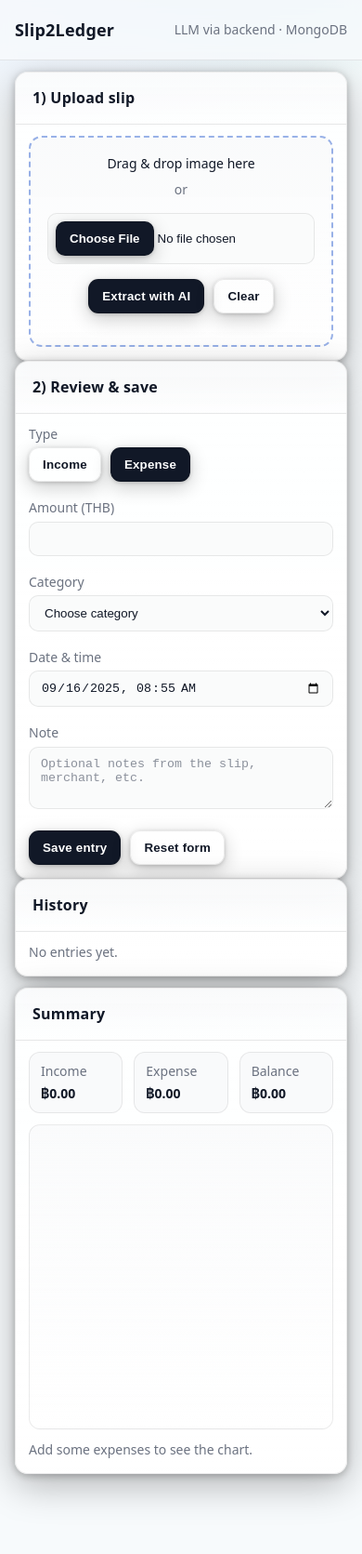
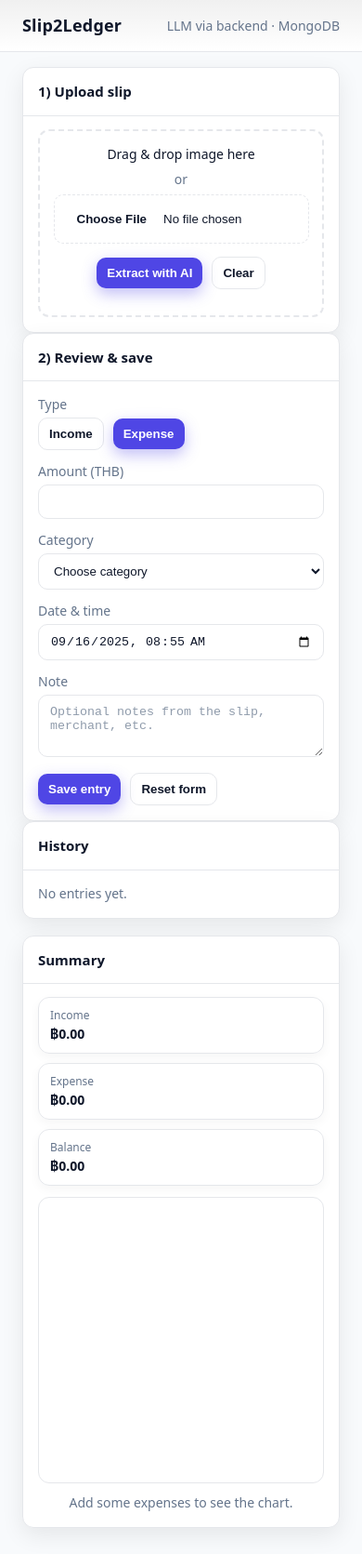
Before and after one commit to H2O-Tnp/slip2ledger, a website: page frontend/index.html in a window 390 px wide. Shown: the whole page at 93% size. Drawn offline with Linux system fonts and the light colour scheme; no server answers.

Commit message:
@media complete?

```diff
--- a/frontend/scripts/ui.js
+++ b/frontend/scripts/ui.js
@@ -129,15 +129,11 @@
     segments = top;
   }
 
-  // legend mode for narrow / crowded
-  // const small = width <= 420 || segments.length > 6;
-  const small = width <= 340 || segments.length > 10;
 
   const cx = width / 2;
   let cy = height / 2;
-  let r = Math.min(width, height) / (small ? 2.6 : 2.2);
+  let r = Math.min(width, height) / 3.0;
 
-  if (small) {
   const rows = Math.ceil(segments.length / (width >= 340 ? 2 : 1));
   const legendHeight = 24 + rows * 22 + 8;
   const needed = Math.max(220, (r*2 + 24 + legendHeight));
@@ -145,10 +141,9 @@
     canvas.style.height = Math.ceil(needed) + "px";
     ctx = prepareCanvas(canvas);
     width = canvas.clientWidth; height = canvas.clientHeight;
-      r = Math.min(width, height) / 2.6;
+    r = Math.min(width, height) / 3.0;
   }
   cy = Math.min(height * 0.42, (height - legendHeight) * 0.5);
-  }
 
   // angles
   let start = -Math.PI / 2;
@@ -165,7 +160,7 @@
     ctx.fillStyle = a.color; ctx.fill();
   });
 
-  if (small) {
+
   // legend rows below
   const pct = (v)=> Math.round((v/total)*100) + '%';
   const colCount = width >= 340 ? 2 : 1;
@@ -187,80 +182,6 @@
     ctx.fillText(`${s.name} ${pct(s.value)}`, x + 16, y);
   });
   return;
-  }
-
-  // outside labels + curved leaders (desktop/tablet)
-  const rightLabels = [], leftLabels = [];
-  arcs.forEach(a => {
-    const rightSide = Math.cos(a.mid) >= 0;
-    const baseY = cy + Math.sin(a.mid) * (r + 10);
-    const pct = Math.round((a.seg.value / total) * 100);
-    const label = `${a.seg.name} ${pct}%`;
-    (rightSide ? rightLabels : leftLabels).push({
-      side: rightSide ? 'r' : 'l',
-      mid: a.mid,
-      y: baseY,
-      color: a.color,
-      label
-    });
-  });
-  rightLabels.sort((a,b)=>a.y-b.y);
-  leftLabels.sort((a,b)=>a.y-b.y);
-
-  const placeColumn = (list, side) => {
-    let lastY = -Infinity;
-    list.forEach(item => {
-      if (item.y - lastY < MIN_LABEL_SPACING) item.y = lastY + MIN_LABEL_SPACING;
-      lastY = item.y;
-
-      const mid = item.mid;
-      const aOuterX = cx + Math.cos(mid) * (r + 4);
-      const aOuterY = cy + Math.sin(mid) * (r + 4);
-      const elbowX = cx + Math.cos(mid) * (r + 20);
-      const elbowY = cy + Math.sin(mid) * (r + 20);
-      const labelX = side === 'r' ? cx + r + 72 : cx - r - 72;
-      const labelY = item.y;
-
-      // curved leader
-      ctx.strokeStyle = lineColor;
-      ctx.lineWidth = 1.5;
-      ctx.beginPath();
-      ctx.moveTo(aOuterX, aOuterY);
-      ctx.quadraticCurveTo(elbowX, elbowY, labelX + (side==='r'? -16 : 16), labelY);
-      ctx.stroke();
-
-      // arrowhead at slice
-      const arrowLen = 10;
-      const theta = Math.atan2(aOuterY - elbowY, aOuterX - elbowX);
-      const tipX = aOuterX, tipY = aOuterY;
-      const leftX = tipX - arrowLen * Math.cos(theta - Math.PI/8);
-      const leftY = tipY - arrowLen * Math.sin(theta - Math.PI/8);
-      const rightX = tipX - arrowLen * Math.cos(theta + Math.PI/8);
-      const rightY = tipY - arrowLen * Math.sin(theta + Math.PI/8);
-      ctx.fillStyle = lineColor;
-      ctx.beginPath();
-      ctx.moveTo(tipX, tipY);
-      ctx.lineTo(leftX, leftY);
-      ctx.lineTo(rightX, rightY);
-      ctx.closePath();
-      ctx.fill();
-
-      // label pill
-      ctx.font = '12px system-ui, -apple-system, Segoe UI, Roboto';
-      ctx.textAlign = side === 'r' ? 'left' : 'right';
-      ctx.textBaseline = 'middle';
-      const textW = ctx.measureText(item.label).width;
-      const padX = 8, boxH = 22, radius = 10;
-      const boxW = textW + padX*2;
-      const boxX = side === 'r' ? (labelX - 4) : (labelX - boxW + 4);
-      const boxY = labelY - boxH/2;
-      roundRect(ctx, boxX, boxY, boxW, boxH, radius, labelBg, lineColor);
-      ctx.fillStyle = labelFg;
-      ctx.fillText(item.label, boxX + (side==='r'? padX : boxW - padX), labelY);
-    });
-  };
-  placeColumn(rightLabels, 'r');
-  placeColumn(leftLabels, 'l');
 }
 
 /* helper for rounded pill labels */
--- a/frontend/styles.css
+++ b/frontend/styles.css
@@ -1,280 +1,321 @@
-/* filepath: /Users/narinthon/Desktop/slip2ledger/frontend/styles.css */
+/* ===== CSS Variables (Light) ===== */
+:root {
+  --bg: #f8fafc;
+  --fg: #0f172a;
+  --muted: #64748b;
 
-/* ===== CSS Variables (light/dark) ===== */
-:root {
-  --bg: #0b1220;
-  --card: #0f172a;
-  --card-2: #0b132a;
-  --text: #e5e7eb;
-  --muted: #93a3b8;
-  --border: rgba(148, 163, 184, 0.18);
-  --ring: #3b82f6;
+  --card: #ffffff;
+  --border: #e5e7eb;
+  --shadow: 0 8px 24px rgba(0,0,0,.08);
+
+  --primary: #4f46e5;
+  --primary-600: #4338ca;
+  --primary-100: #eef2ff;
+
   --ok: #10b981;
   --warn: #f59e0b;
-  --danger: #ef4444;
-  --chip-bg: rgba(148, 163, 184, 0.12);
-  --chip-fg: #e5e7eb;
+  --error: #ef4444;
 
-  --radius: 14px;
-  --radius-sm: 10px;
+  --chip-bg: #eef2ff;
+  --chip-fg: #3730a3;
 
-  --shadow: 0 12px 40px rgba(0, 0, 0, 0.28), 0 2px 8px rgba(0, 0, 0, 0.25);
-  --shadow-sm: 0 6px 20px rgba(0, 0, 0, 0.2), 0 1px 4px rgba(0, 0, 0, 0.18);
-
-  --container: 1100px;
-  --gap: 18px;
-  --gap-lg: 22px;
-
-  --btn-bg: #1f2937;
-  --btn-fg: #e5e7eb;
-  --btn-border: rgba(148, 163, 184, 0.25);
-  --btn-hover: #374151;
+  --radius: 12px;
 }
 
-@media (prefers-color-scheme: light) {
+/* ===== Dark Mode ===== */
+@media (prefers-color-scheme: dark) {
   :root {
-    --bg: #f7fafc;
-    --card: #ffffff;
-    --card-2: #f9fafb;
-    --text: #111827;
-    --muted: #6b7280;
-    --border: rgba(0, 0, 0, 0.08);
-    --ring: #2563eb;
-    --chip-bg: rgba(15, 23, 42, 0.06);
-    --chip-fg: #111827;
+    --bg: #0b1020;
+    --fg: #e5e7eb;
+    --muted: #94a3b8;
 
-    --btn-bg: #111827;
-    --btn-fg: #ffffff;
-    --btn-border: rgba(0, 0, 0, 0.12);
-    --btn-hover: #1f2937;
+    --card: #0f172a;
+    --border: rgba(255,255,255,.08);
+    --shadow: 0 10px 28px rgba(0,0,0,.35);
+
+    --primary: #6366f1;
+    --primary-600: #5457e6;
+    --primary-100: #1c2142;
+
+    --chip-bg: #1e293b;
+    --chip-fg: #c7d2fe;
   }
 }
 
-/* ===== Reset + Base ===== */
-* { box-sizing: border-box; }
-html { -webkit-text-size-adjust: 100%; }
+/* ===== Base ===== */
+*,
+*::before,
+*::after { box-sizing: border-box; }
+
+html, body { height: 100%; }
+
 body {
   margin: 0;
-  height: 100%;
+  background: var(--bg);
+  color: var(--fg);
+  font: 14px/1.5 system-ui, -apple-system, Segoe UI, Roboto, "Helvetica Neue", Arial, "Noto Sans", "Liberation Sans", sans-serif;
+  -webkit-font-smoothing: antialiased;
+  -moz-osx-font-smoothing: grayscale;
+}
+
+img, canvas { max-width: 100%; height: auto; }
+
+a { color: var(--primary); text-decoration: none; }
+a:hover { text-decoration: underline; }
+
+::selection { background: var(--primary-100); color: var(--fg); }
+
+/* Focus visible for accessibility */
+:focus-visible {
+  outline: 2px solid var(--primary);
+  outline-offset: 2px;
+  border-radius: 8px;
+}
+
+/* ===== Layout ===== */
+.container {
+  width: min(1100px, 100% - 32px);
+  margin: 0 auto;
+  padding: 0 8px;
+}
+
+.topbar {
+  position: sticky;
+  top: 0;
+  z-index: 20;
   background:
-    radial-gradient(1200px 600px at 10% -10%, rgba(59,130,246,.18), transparent 50%),
-    radial-gradient(800px 500px at 90% -10%, rgba(16,185,129,.18), transparent 55%),
-    var(--bg);
-  color: var(--text);
-  font: 14px/1.45 system-ui, -apple-system, Segoe UI, Roboto, Helvetica, Arial, "Apple Color Emoji", "Segoe UI Emoji";
+    linear-gradient(180deg, rgba(0,0,0,.06), rgba(0,0,0,0)) ,
+    var(--card);
+  border-bottom: 1px solid var(--border);
+  backdrop-filter: saturate(140%) blur(6px);
 }
-a { color: var(--ring); text-decoration: none; }
-img { max-width: 100%; display: block; }
-.container { max-width: var(--container); margin: 0 auto; padding: 0 16px; }
+.topbar .row {
+  display: flex; align-items: center; gap: 16px;
+  padding: 14px 0;
+}
+.topbar h1 {
+  margin: 0; font-size: 20px; letter-spacing: .2px;
+}
+.spacer { flex: 1; }
 .muted { color: var(--muted); }
 
-/* ===== Topbar ===== */
-.topbar {
-  position: sticky; top: 0; z-index: 40;
-  backdrop-filter: saturate(140%) blur(8px);
-  background: color-mix(in oklab, var(--bg) 86%, transparent);
-  border-bottom: 1px solid var(--border);
+/* Main grid */
+.grid {
+  display: grid;
+  grid-template-columns: 1fr;
+  gap: 18px;
+  padding: 16px 0 28px;
 }
-.topbar .row { display: flex; align-items: center; gap: 14px; height: 64px; }
-.topbar h1 { margin: 0; font-size: 18px; letter-spacing: .2px; }
-.spacer { flex: 1; }
+.left { min-width: 0; }
+.rightpanel { min-width: 0; }
+.rightpanel > .card { position: sticky; top: 16px; }
 
-/* ===== Layout grid ===== */
-main .grid {
-  display: grid;
-  grid-template-columns: 1.6fr 1fr;
-  gap: var(--gap-lg);
-  padding: 22px 0 28px;
-}
-@media (max-width: 980px) {
-  main .grid { grid-template-columns: 1fr; }
+@media (min-width: 980px) {
+  .grid {
+    grid-template-columns: minmax(0, 1fr) 360px;
+    align-items: start;
+  }
 }
 
-/* Sticky right panel on desktop */
-.rightpanel { position: sticky; top: 84px; height: fit-content; }
-
-/* ===== Card ===== */
+/* Cards */
 .card {
-  background: linear-gradient(180deg, color-mix(in oklab, var(--card) 82%, transparent), var(--card));
+  background: var(--card);
   border: 1px solid var(--border);
   border-radius: var(--radius);
   box-shadow: var(--shadow);
   overflow: clip;
 }
 .card > h2 {
-  margin: 0; padding: 16px 18px; font-size: 16px; letter-spacing: .2px;
+  margin: 0;
+  padding: 14px 16px;
+  font-size: 16px;
   border-bottom: 1px solid var(--border);
-  background: linear-gradient(180deg, color-mix(in oklab, var(--card-2) 86%, transparent), transparent);
 }
-.card .content { padding: 16px 18px 18px; }
+.card > .content {
+  padding: 14px 16px 16px;
+}
 
-/* ===== Generic rows ===== */
-.rowgap { display: grid; gap: var(--gap); grid-template-columns: repeat(2, minmax(0,1fr)); }
-@media (max-width: 720px) { .rowgap { grid-template-columns: 1fr; } }
+/* Utilities */
+.row { display: flex; align-items: center; gap: 10px; }
+.actions { display: flex; align-items: center; gap: 10px; justify-content: flex-end; }
+.rowgap { display: grid; gap: 12px; }
+@media (min-width: 700px) {
+  .rowgap { grid-template-columns: 1fr 1fr; }
+  .rowgap > .actions { grid-column: 1 / -1; }
+}
 
-/* ===== Buttons ===== */
-button {
-  appearance: none;
-  border: 1px solid var(--btn-border);
-  background: var(--btn-bg);
-  color: var(--btn-fg);
-  border-radius: 11px;
-  padding: 10px 14px;
-  font-weight: 600;
-  letter-spacing: .2px;
-  cursor: pointer;
-  transition: transform .08s ease, background .16s ease, border-color .2s ease, opacity .16s ease;
-  box-shadow: var(--shadow-sm);
-}
-button:hover { background: var(--btn-hover); }
-button:active { transform: translateY(1px); }
-button:disabled { opacity: .6; cursor: default; box-shadow: none; }
-button.outline { background: transparent; color: var(--text); border-color: var(--border); }
-button.outline:hover { background: color-mix(in oklab, var(--chip-bg) 60%, transparent); }
+/* ===== Form elements ===== */
+label { display: block; margin-bottom: .25rem; color: var(--muted); }
 
-.actions { display: flex; gap: 10px; flex-wrap: wrap; justify-content: flex-end; }
-
-/* ===== Inputs, selects, textareas ===== */
-input[type="number"],
-input[type="text"],
-input[type="datetime-local"],
-input[type="file"],
-select,
-textarea,
-.table-input {
+input[type="text"], input[type="number"], input[type="datetime-local"],
+select, textarea {
   width: 100%;
-  background: color-mix(in oklab, var(--card-2) 82%, transparent);
-  color: var(--text);
+  background: transparent;
+  color: var(--fg);
   border: 1px solid var(--border);
   border-radius: 10px;
   padding: 10px 12px;
+  transition: border-color .15s ease, box-shadow .15s ease, background-color .15s ease;
+}
+textarea { resize: vertical; }
+input::placeholder, textarea::placeholder { color: color-mix(in srgb, var(--muted) 72%, transparent); }
+
+input:focus, select:focus, textarea:focus {
+  border-color: color-mix(in srgb, var(--primary) 70%, var(--border));
+  box-shadow: 0 0 0 4px color-mix(in srgb, var(--primary) 18%, transparent);
   outline: none;
-  transition: border-color .15s ease, box-shadow .15s ease, background .15s ease;
-}
-.table-input { width: auto; min-width: 8ch; }
-
-input::placeholder, textarea::placeholder { color: color-mix(in oklab, var(--muted) 78%, transparent); }
-
-input:focus,
-select:focus,
-textarea:focus,
-.table-input:focus {
-  border-color: color-mix(in oklab, var(--ring) 70%, var(--border));
-  box-shadow: 0 0 0 3px color-mix(in oklab, var(--ring) 22%, transparent);
 }
 
-textarea { resize: vertical; }
+/* Inline inputs in table */
+.table-input {
+  background: transparent;
+  border-radius: 8px;
+  padding: 6px 8px;
+  border: 1px solid var(--border);
+  color: var(--fg);
+}
+.table-input:focus {
+  border-color: var(--primary);
+  box-shadow: 0 0 0 3px color-mix(in srgb, var(--primary) 20%, transparent);
+  outline: none;
+}
+
+/* Buttons */
+button {
+  -webkit-appearance: none; appearance: none;
+  border: 0; cursor: pointer;
+  background: var(--primary);
+  color: #fff;
+  font-weight: 600;
+  border-radius: 10px;
+  padding: 10px 12px;
+  transition: transform .06s ease, box-shadow .16s ease, background-color .16s ease, opacity .16s ease;
+  box-shadow: 0 6px 16px color-mix(in srgb, var(--primary) 35%, transparent);
+}
+button:hover { background: var(--primary-600); }
+button:active { transform: translateY(1px); }
+button:disabled { opacity: .6; cursor: not-allowed; box-shadow: none; }
+
+button.outline {
+  background: transparent;
+  color: var(--fg);
+  border: 1px solid var(--border);
+  box-shadow: none;
+}
+button.outline:hover {
+  color: var(--primary);
+  border-color: var(--primary);
+  background: color-mix(in srgb, var(--primary) 8%, transparent);
+}
+
+/* Toggle tag (income/expense) */
+.tag {
+  display: inline-block;
+  padding: 4px 10px;
+  border-radius: 999px;
+  border: 1px solid var(--border);
+  background: var(--chip-bg);
+  color: var(--chip-fg);
+  font-weight: 600;
+  text-transform: capitalize;
+  cursor: pointer;
+  user-select: none;
+}
 
 /* ===== Dropzone ===== */
 .dropzone {
-  display: grid; place-items: center; gap: 8px; min-height: 220px;
-  border: 2px dashed color-mix(in oklab, var(--ring) 40%, var(--border));
-  border-radius: var(--radius);
-  background: linear-gradient(180deg, color-mix(in oklab, var(--card-2) 88%, transparent), transparent);
-  padding: 18px; text-align: center;
-  transition: border-color .2s ease, background .2s ease, transform .08s ease;
+  display: grid;
+  place-items: center;
+  gap: 6px;
+  text-align: center;
+  padding: 14px;
+  min-height: 180px;
+  border: 2px dashed var(--border);
+  border-radius: 12px;
+  background: color-mix(in srgb, var(--card) 88%, transparent);
+  transition: border-color .15s ease, background-color .15s ease, box-shadow .15s ease;
 }
 .dropzone:hover,
-.dropzone:focus {
-  border-color: color-mix(in oklab, var(--ring) 70%, var(--border));
-  background: linear-gradient(180deg, color-mix(in oklab, var(--ring) 12%, var(--card-2)), transparent);
-}
-.dropzone input[type="file"] { margin-top: 6px; }
-
-#preview {
-  max-height: 260px; object-fit: contain;
-  border-radius: 12px; border: 1px solid var(--border); box-shadow: var(--shadow-sm);
-  background: #00000010;
+.dropzone:focus-within {
+  border-color: var(--primary);
+  background: color-mix(in srgb, var(--primary) 6%, var(--card));
+  box-shadow: 0 0 0 4px color-mix(in srgb, var(--primary) 14%, transparent);
 }
 
-/* Error text near dropzone */
+.dropzone input[type="file"] {
+  display: inline-block;
+  border: 1px dashed var(--border);
+  background: transparent;
+  color: var(--fg);
+  padding: 8px 10px;
+  border-radius: 10px;
+}
+#preview {
+  margin-top: 10px;
+  border-radius: 10px;
+  border: 1px solid var(--border);
+  box-shadow: var(--shadow);
+  max-height: 280px;
+  object-fit: contain;
+}
+
+/* Error text (already colored inline) */
 #error { font-size: 13px; }
 
 /* ===== Table ===== */
-table { width: 100%; border-collapse: separate; border-spacing: 0; min-width: 720px; }
-th, td { padding: 10px 12px; text-align: left; border-bottom: 1px solid var(--border); vertical-align: middle; background: transparent; }
+table {
+  width: 100%;
+  border-collapse: collapse;
+  border-spacing: 0;
+}
 thead th {
-  font-size: 12px; color: var(--muted); letter-spacing: .3px; text-transform: uppercase;
-  background: color-mix(in oklab, var(--card-2) 86%, transparent);
   position: sticky; top: 0; z-index: 1;
+  background: color-mix(in srgb, var(--card) 92%, transparent);
+  border-bottom: 1px solid var(--border);
+  text-align: left;
+  font-weight: 700;
+  font-size: 13px;
+  color: var(--muted);
+  padding: 10px 10px;
+  backdrop-filter: blur(4px);
 }
-tbody tr:hover td { background: color-mix(in oklab, var(--chip-bg) 50%, transparent); }
+tbody td {
+  border-bottom: 1px solid var(--border);
+  padding: 8px 10px;
+  vertical-align: middle;
+  white-space: nowrap;
+}
+tbody tr:hover { background: color-mix(in srgb, var(--primary) 6%, transparent); }
+tbody td:last-child { text-align: right; }
 
-.tag {
-  display: inline-block; padding: 6px 10px; border-radius: 999px;
-  background: var(--chip-bg); color: var(--chip-fg);
-  border: 1px solid var(--border); font-size: 12px; font-weight: 700;
-  text-transform: lowercase; letter-spacing: .3px; cursor: pointer; user-select: none;
-  transition: background .15s ease, border-color .15s ease, transform .06s ease;
+/* ===== Summary stats ===== */
+.stats {
+  display: grid;
+  grid-template-columns: repeat(1, 1fr);
+  gap: 10px;
 }
-.tag:hover { background: color-mix(in oklab, var(--ring) 16%, var(--chip-bg)); border-color: color-mix(in oklab, var(--ring) 35%, var(--border)); }
-.tag:active { transform: translateY(1px); }
-
-/* ===== Summary (right panel) ===== */
-.stats { display: grid; grid-template-columns: 1fr; gap: 12px; }
-@media (max-width: 520px) { .stats { grid-template-columns: 1fr 1fr 1fr; } }
-
 .stat {
-  background: color-mix(in oklab, var(--card-2) 86%, transparent);
+  padding: 10px 12px;
   border: 1px solid var(--border);
   border-radius: 12px;
-  padding: 10px 12px;
-  min-height: 64px;
-  display: grid; align-content: center; gap: 4px;
+  background: color-mix(in srgb, var(--card) 92%, transparent);
+  box-shadow: 0 4px 12px rgba(0,0,0,.04);
+}
+.stat .muted { font-size: 12px; }
+
+/* Chart empty text */
+#chartEmpty {
+  text-align: center;
+  margin-top: 10px;
 }
 
-#chartEmpty { margin-top: 12px; color: var(--muted); }
-
-#pie {
-  display: block;
-  width: 100%;
-  min-height: 280px;  /* ensures enough vertical space */
-  height: 100%;       /* let JS manage scaling */
-  aspect-ratio: 1 / 1; /* keep circle shape */
-  background: linear-gradient(180deg, color-mix(in oklab, var(--card-2) 80%, transparent), transparent);
-  border: 1px solid var(--border);
-  border-radius: 12px;
-}
-
-
-/* ===== Bottom summary panel (mobile only) ===== */
-.bottompanel {
-  position: sticky; bottom: 0;
-  background: color-mix(in oklab, var(--bg) 92%, transparent);
-  border-top: 1px solid var(--border);
-  backdrop-filter: saturate(140%) blur(10px);
-  padding: 10px 0;
-  display: none;
-}
-@media (max-width: 980px) {
-  .bottompanel { display: block; }
-  main { padding-bottom: 68px; }
-}
-@media (max-width: 720px) {
-  main .grid {
-    gap: 12px;
-    padding: 12px 0 80px; /* leave room for bottom panel */
-  }
-  .card .content {
-    padding: 12px 14px 14px;
-  }
-}
-
-
-/* ===== Utilities ===== */
-.hidden { display: none !important; }
-.center { text-align: center; }
-
-/* ===== Accessibility (focus) ===== */
-button:focus-visible,
-input:focus-visible,
-select:focus-visible,
-textarea:focus-visible,
-.table-input:focus-visible,
-.dropzone:focus-visible {
-  outline: 3px solid color-mix(in oklab, var(--ring) 35%, transparent);
-  outline-offset: 1px;
-  border-color: color-mix(in oklab, var(--ring) 60%, var(--border));
+/* ===== Responsive tweaks ===== */
+@media (max-width: 640px) {
+  .topbar h1 { font-size: 18px; }
+  .card > h2 { font-size: 15px; }
+  button { padding: 9px 11px; }
+  .dropzone { min-height: 160px; }
+  #preview { max-height: 220px; }
 }
 
 /* ===== Scrollbar (WebKit) ===== */
@@ -284,6 +325,7 @@
   border-radius: 8px; border: 2px solid transparent; background-clip: padding-box;
 }
 ::-webkit-scrollbar-thumb:hover { background: color-mix(in oklab, var(--muted) 65%, transparent); }
+
 
 /* ===== File input (native 'Choose File') ===== */
 input[type="file"] {
@@ -303,3 +345,14 @@
 }
 input[type="file"]::-webkit-file-upload-button:hover { background: var(--btn-hover); }
 input[type="file"]::-webkit-file-upload-button:active { transform: translateY(1px); }
+
+#pie {
+  display: block;
+  width: 100%;
+  min-height: 280px;  /* ensures enough vertical space */
+  height: 100%;       /* let JS manage scaling */
+  aspect-ratio: 1 / 1; /* keep circle shape */
+  background: linear-gradient(180deg, color-mix(in oklab, var(--card-2) 80%, transparent), transparent);
+  border: 1px solid var(--border);
+  border-radius: 12px;
+}
```
Lines whose indentation alone changed are shown as unchanged.
